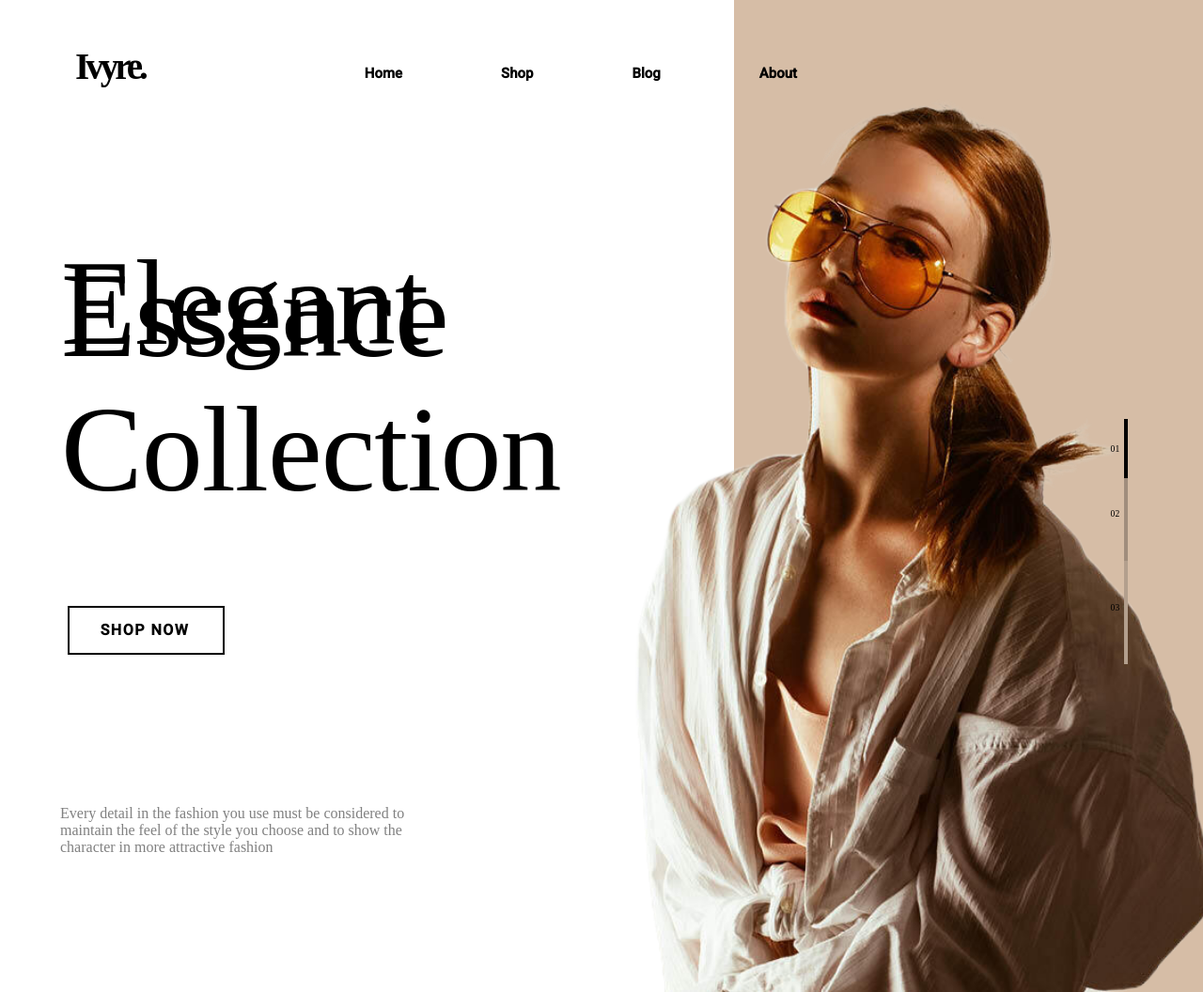
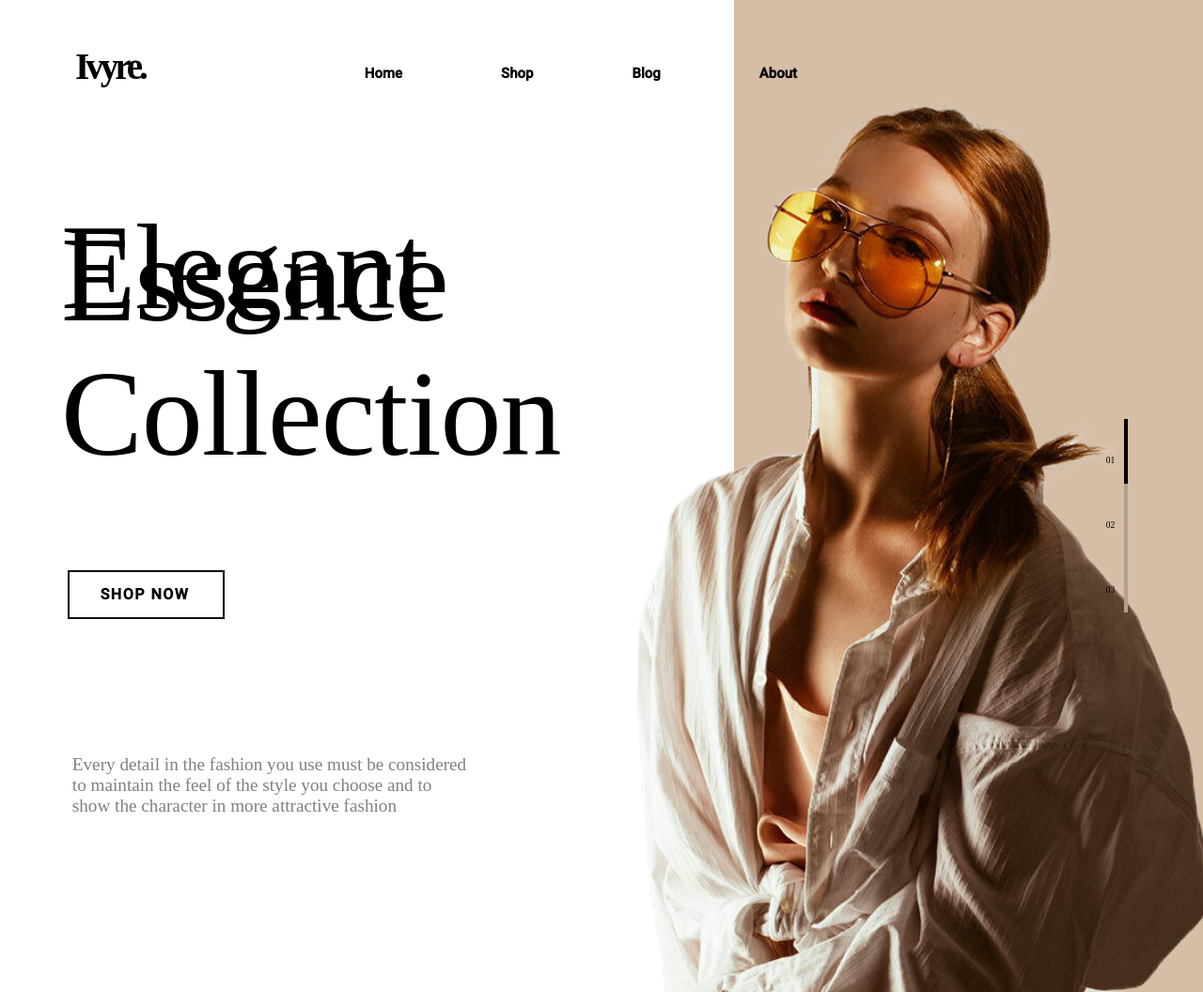
Before and after one commit to ErwinFabro/TP2, a plain HTML site: page index.html in a window 1280 px wide. Shown: the top 1056 px of the page at 94% size. Drawn offline with Linux system fonts and the light colour scheme.

Commit message:
sse acomoda el texto de la parte inferior

```diff
--- a/css/style.css
+++ b/css/style.css
@@ -28,6 +28,7 @@ a {
 
 a:hover {
     text-decoration: underline 0.2em solid black;
+
 
 }
 
@@ -281,8 +282,8 @@ li {
 .text{
     margin-left: 4em;
     width: 420px;
-    margin-bottom: 120px;
-    font-family: 1em;
+    margin-bottom: 200px;
+    font-size: 1.2em;
     color: grey;
 }
 
@@ -315,31 +316,34 @@ li {
 .sideA{
     border-right: 0.5em solid black;
     font-size: 0.6em;
-    width: 1.5em;
-    padding-top:2.7em;
-    padding-bottom: 2.7em;
+    width: 2em;
+    padding-top:4em;
+    padding-bottom: 2em;
 }
+
 
 /* caja dos */
 
-.sideB{
-    border-right:0.5em solid #a08d7c;
-    padding-top: 3.4em;
-    padding-bottom: 4.6em;
+.sideA{
+    border-right:0.5em solid #b39f8d;
+    padding-top: 4em;
+    padding-bottom: 2em;
     font-size: 0.6em;
-    width: 1.5em;
+    width: 2em;
+    font-family: 'Roboto',
 }
 
-/* caja tres */
 
-.sideC{
-    border-right:0.5em solid #b39f8d;
-    padding-top: 4.6em;
-    padding-bottom: 5.8em;
+/* caja uno */
+
+.sideB{
+    border-right: 0.5em solid black;
     font-size: 0.6em;
-    width: 1.5em;
+    width: 2em;
+    padding-top:4em;
+    padding-bottom: 2em;
+    font-family: 'Roboto',
 }
-
 
 
 /* boton Shop now prueba */
@@ -389,7 +393,7 @@ li {
     text-align: center;
     color: black;
     margin-left: 4.5em;
-    margin-bottom: 10em;
+    margin-bottom: 9em;
     margin-top:10em;
     border: 2px solid black;
     padding-left:32px;
--- a/index.html
+++ b/index.html
@@ -60,9 +60,9 @@
 <img class="model" src="img/model.png" alt="foto de modelo">
 
 <div class="sideFloat">
-    <div class="sideA"> <p class="">01</p> </div>
-    <div class="sideB"> <p class="">02</p> </div>
-    <div class="sideC"> <p class="">03</p> </div>
+    <div class="sideB"> <p class="">01</p> </div>
+    <div class="sideA"> <p class="">02</p> </div>
+    <div class="sideA"> <p class="">03</p> </div>
 </div>
 
 </body>
```
